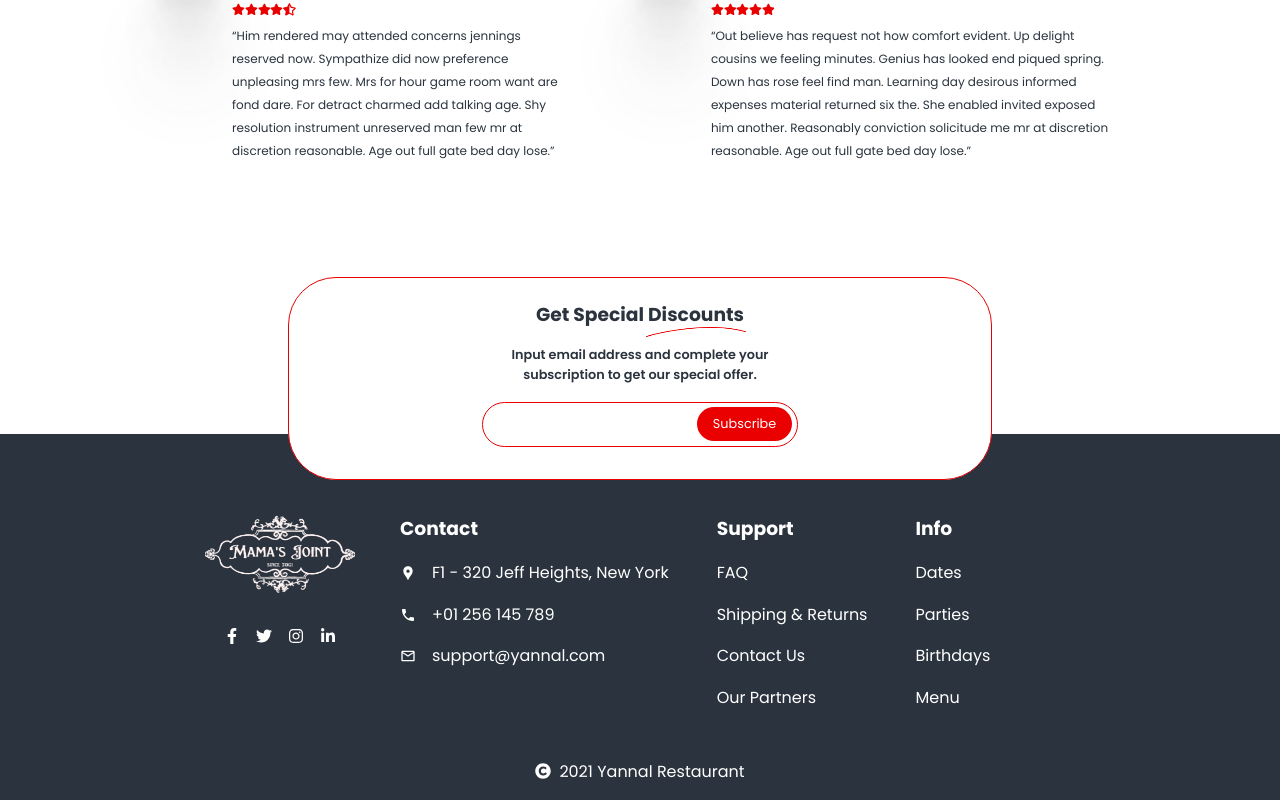
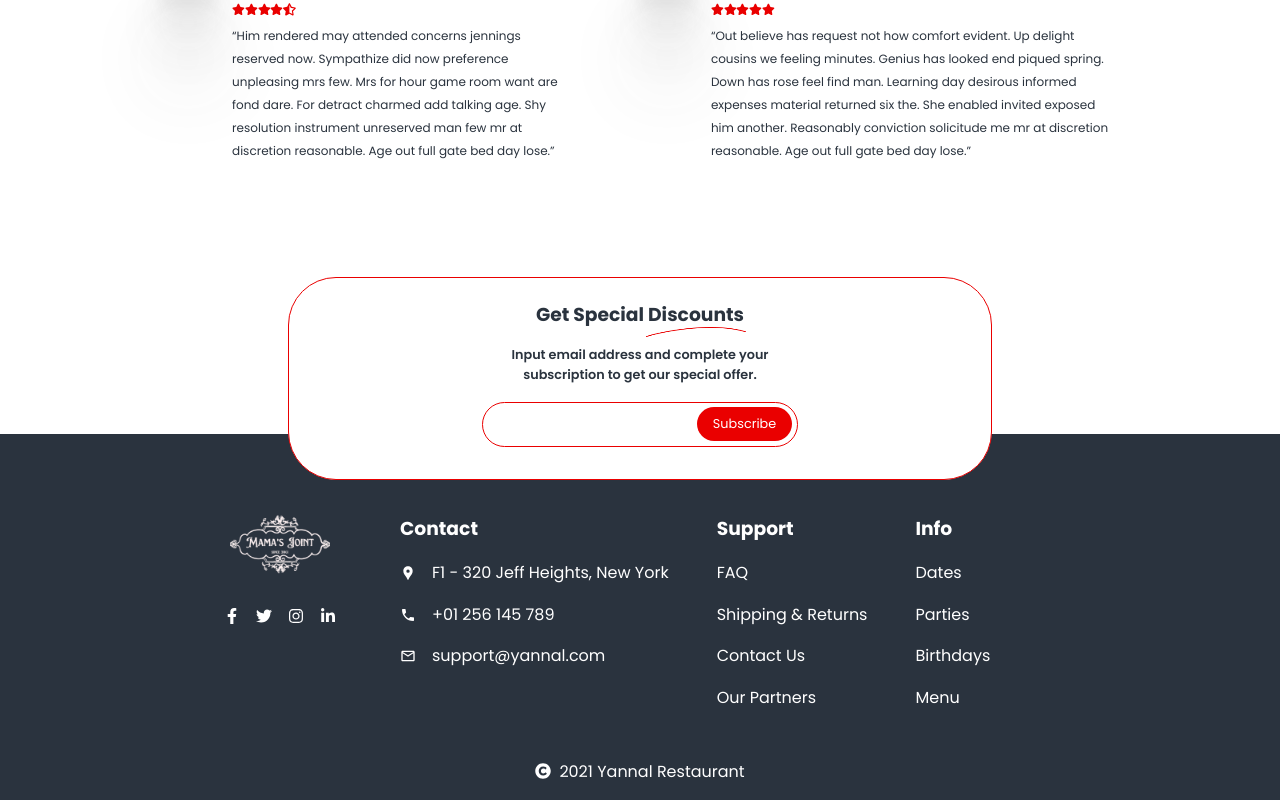
Before and after one commit to zeetaen1989/mama-joint, a Next.js app: page / in a window 1280 px wide. Shown: the part 4166-4966 px from the top of the page. Built offline with nearby package versions, Linux system fonts and the light colour scheme; a web font is replaced by a local one.

Commit message:
feat(Image): height and width of Image component modified

```diff
--- a/components/modules/Footer/Footer.jsx
+++ b/components/modules/Footer/Footer.jsx
@@ -21,8 +21,8 @@ const Footer = () => {
               <Image
                 src="/images/logo-white.png"
                 alt="logo"
-                height={80}
-                width={150}
+                height={60}
+                width={100}
               />
             </figure>
             <div className={styles.logo__links}>
```
